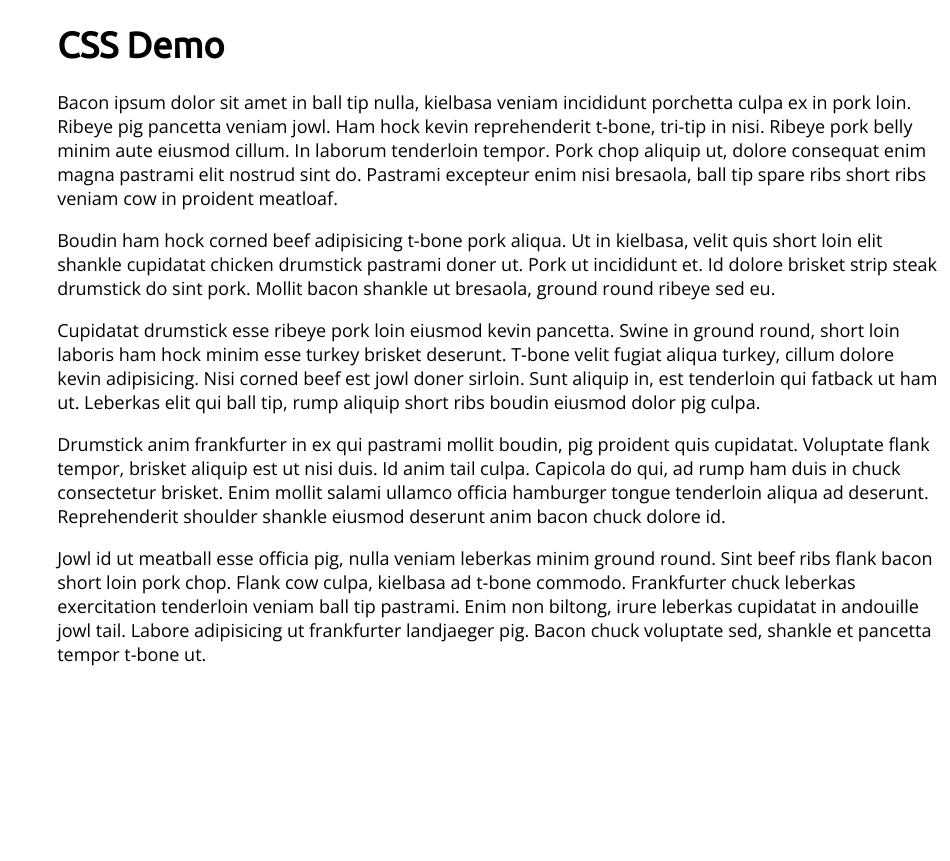
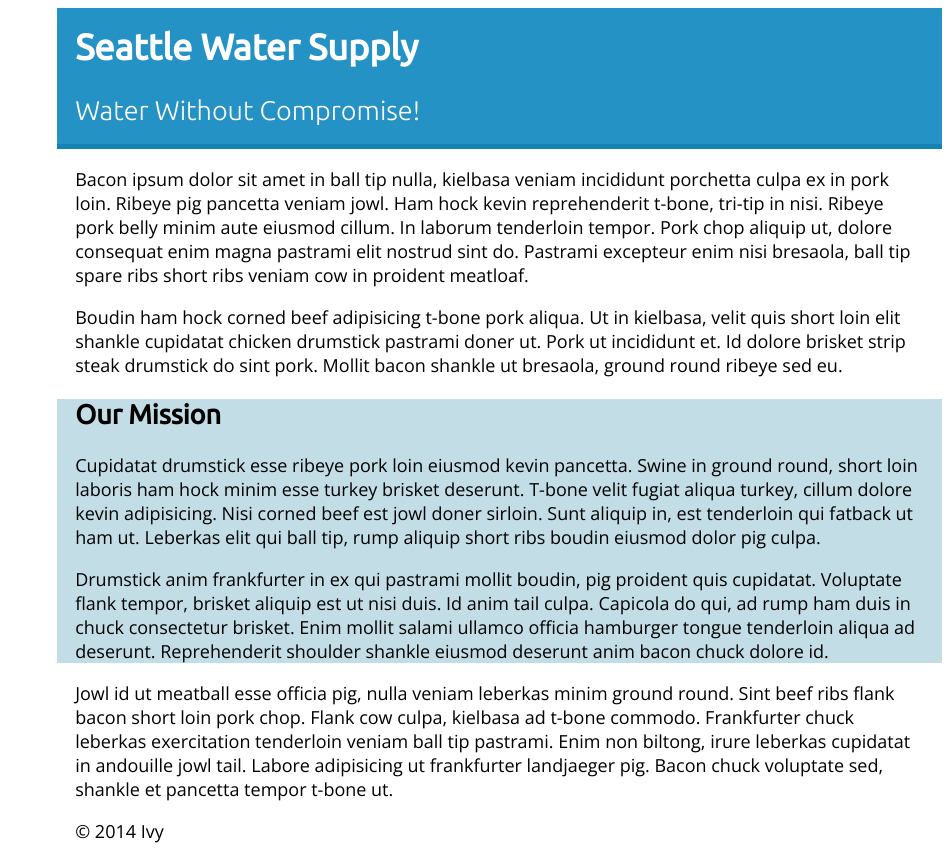
Before and after one commit to wongivy/css-class-demo, a plain HTML site: page index.html in a window 1280 px wide. Shown: the whole page, without its empty margins (330-1280 px from the left). Before the commit the page ends 800 px from the top, so only its background shows below. Drawn offline with nearby package versions, Linux system fonts and the light colour scheme.

Commit message:
End of class version

```diff
--- a/css/main.css
+++ b/css/main.css
@@ -10,11 +10,38 @@ body {
     background-attachment: fixed;
 }
 
-h1 {
+h1, h2 {
 	font-family: 'Ubuntu', Helvetica, sans-serif;
 }
 
 main {
 	background-color: rgba(255,255,255,0.7);
 	margin-left: 30%;
+	border-radius: 5px;
 }
+
+h1 {
+	margin-top: 0;
+}
+header {
+	background-color: #2492C4;
+	padding: 1em;
+	color: #FFFFFF;
+	border-bottom: 5px solid #1482B4;
+
+}
+
+header p {
+	font-family: 'Ubuntu';
+	font-size: 150%;
+	margin-bottom: 0;
+}
+
+section, footer {
+	padding-left: 1em;
+	padding-right: 1em;
+}
+
+.mission {
+	background-color: rgba(168,207,218,0.7);
+}
--- a/index.html
+++ b/index.html
@@ -10,19 +10,29 @@
     <body>
 
         <main>
+            <header>
+                <h1>Seattle Water Supply</h1>
+                <p>Water Without Compromise!</p>
+            </header>
+            <section>
+                <p>Bacon ipsum dolor sit amet in ball tip nulla, kielbasa veniam incididunt porchetta culpa ex in pork loin. Ribeye pig pancetta veniam jowl. Ham hock kevin reprehenderit t-bone, tri-tip in nisi. Ribeye pork belly minim aute eiusmod cillum. In laborum tenderloin tempor. Pork chop aliquip ut, dolore consequat enim magna pastrami elit nostrud sint do. Pastrami excepteur enim nisi bresaola, ball tip spare ribs short ribs veniam cow in proident meatloaf.</p>
 
-            <h1>CSS Demo</h1>
+                <p>Boudin ham hock corned beef adipisicing t-bone pork aliqua. Ut in kielbasa, velit quis short loin elit shankle cupidatat chicken drumstick pastrami doner ut. Pork ut incididunt et. Id dolore brisket strip steak drumstick do sint pork. Mollit bacon shankle ut bresaola, ground round ribeye sed eu.</p>
+            </section>
+            <section class="mission">
+                <h2>Our Mission</h2>
+                <p>Cupidatat drumstick esse ribeye pork loin eiusmod kevin pancetta. Swine in ground round, short loin laboris ham hock minim esse turkey brisket deserunt. T-bone velit fugiat aliqua turkey, cillum dolore kevin adipisicing. Nisi corned beef est jowl doner sirloin. Sunt aliquip in, est tenderloin qui fatback ut ham ut. Leberkas elit qui ball tip, rump aliquip short ribs boudin eiusmod dolor pig culpa.</p>
 
-            <p>Bacon ipsum dolor sit amet in ball tip nulla, kielbasa veniam incididunt porchetta culpa ex in pork loin. Ribeye pig pancetta veniam jowl. Ham hock kevin reprehenderit t-bone, tri-tip in nisi. Ribeye pork belly minim aute eiusmod cillum. In laborum tenderloin tempor. Pork chop aliquip ut, dolore consequat enim magna pastrami elit nostrud sint do. Pastrami excepteur enim nisi bresaola, ball tip spare ribs short ribs veniam cow in proident meatloaf.</p>
+                <p>Drumstick anim frankfurter in ex qui pastrami mollit boudin, pig proident quis cupidatat. Voluptate flank tempor, brisket aliquip est ut nisi duis. Id anim tail culpa. Capicola do qui, ad rump ham duis in chuck consectetur brisket. Enim mollit salami ullamco officia hamburger tongue tenderloin aliqua ad deserunt. Reprehenderit shoulder shankle eiusmod deserunt anim bacon chuck dolore id.</p>
+            </section>
+            <section>
+                <p>Jowl id ut meatball esse officia pig, nulla veniam leberkas minim ground round. Sint beef ribs flank bacon short loin pork chop. Flank cow culpa, kielbasa ad t-bone commodo. Frankfurter chuck leberkas exercitation tenderloin veniam ball tip pastrami. Enim non biltong, irure leberkas cupidatat in andouille jowl tail. Labore adipisicing ut frankfurter landjaeger pig. Bacon chuck voluptate sed, shankle et pancetta tempor t-bone ut.</p>
+            </section>
 
-            <p>Boudin ham hock corned beef adipisicing t-bone pork aliqua. Ut in kielbasa, velit quis short loin elit shankle cupidatat chicken drumstick pastrami doner ut. Pork ut incididunt et. Id dolore brisket strip steak drumstick do sint pork. Mollit bacon shankle ut bresaola, ground round ribeye sed eu.</p>
+            <footer>
+                <p>&copy; 2014 Ivy</p>
+            </footer>
+        </main>
 
-            <p>Cupidatat drumstick esse ribeye pork loin eiusmod kevin pancetta. Swine in ground round, short loin laboris ham hock minim esse turkey brisket deserunt. T-bone velit fugiat aliqua turkey, cillum dolore kevin adipisicing. Nisi corned beef est jowl doner sirloin. Sunt aliquip in, est tenderloin qui fatback ut ham ut. Leberkas elit qui ball tip, rump aliquip short ribs boudin eiusmod dolor pig culpa.</p>
-
-            <p>Drumstick anim frankfurter in ex qui pastrami mollit boudin, pig proident quis cupidatat. Voluptate flank tempor, brisket aliquip est ut nisi duis. Id anim tail culpa. Capicola do qui, ad rump ham duis in chuck consectetur brisket. Enim mollit salami ullamco officia hamburger tongue tenderloin aliqua ad deserunt. Reprehenderit shoulder shankle eiusmod deserunt anim bacon chuck dolore id.</p>
-
-            <p>Jowl id ut meatball esse officia pig, nulla veniam leberkas minim ground round. Sint beef ribs flank bacon short loin pork chop. Flank cow culpa, kielbasa ad t-bone commodo. Frankfurter chuck leberkas exercitation tenderloin veniam ball tip pastrami. Enim non biltong, irure leberkas cupidatat in andouille jowl tail. Labore adipisicing ut frankfurter landjaeger pig. Bacon chuck voluptate sed, shankle et pancetta tempor t-bone ut.</p>
-
-        </main>
     </body>
 </html>
```
